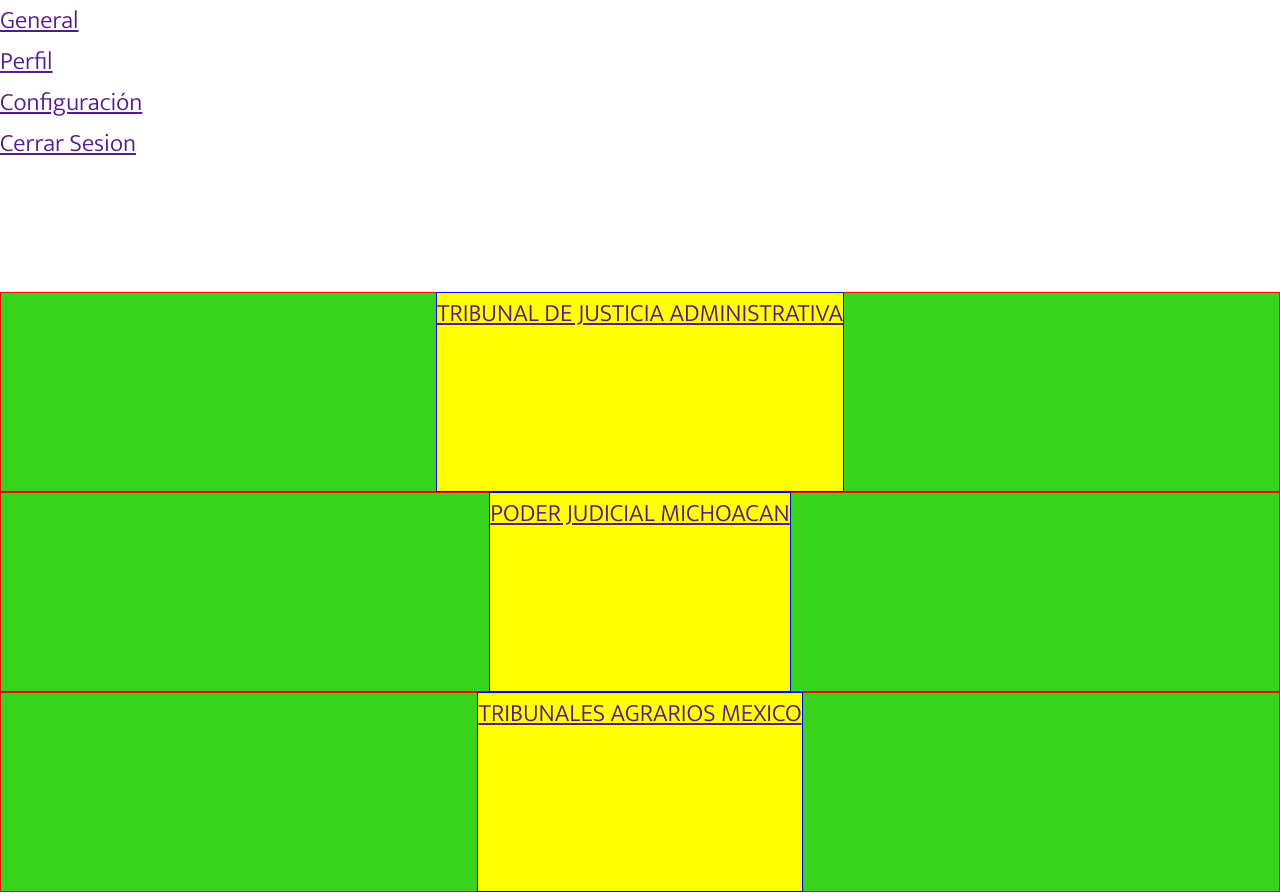
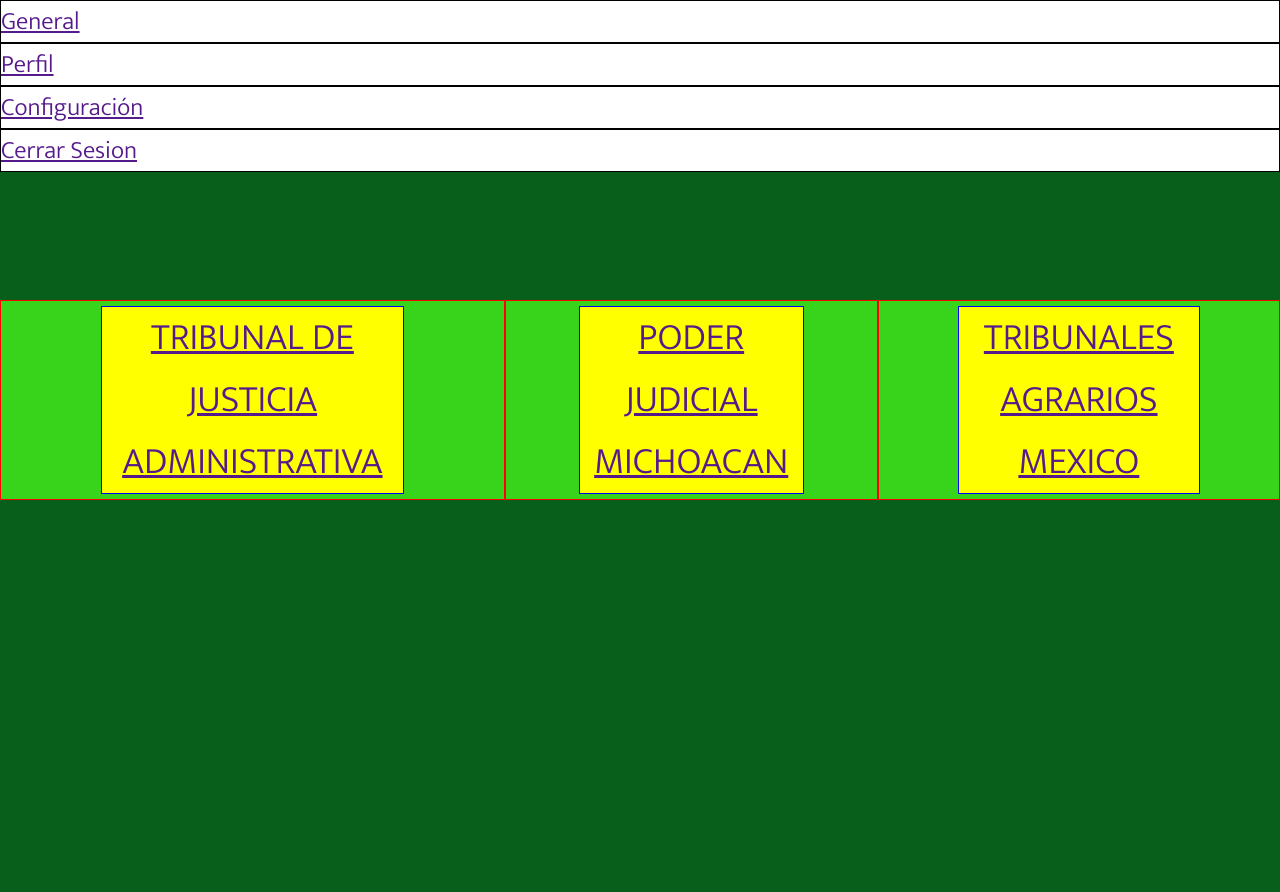
Before and after one commit to Johann41/GestorArchivosISMA, a Django app: page /home/ in a window 1280 px wide. After the commit the page ends 500 px from the top, so only its background shows below. Run offline with Django 4.2, Linux system fonts and the light colour scheme.

Commit message:
primer cambio nav home

```diff
--- a/static/css/home.css
+++ b/static/css/home.css
@@ -18,20 +18,37 @@
     writing-mode: horizontal-tb;
 }
 
+.menu__container ul {
+    background-color: white;
+    border: .5px solid black;
+}
+
 .navegadores__container p{
     writing-mode: vertical-tb;
     background-color: rgb(55, 212, 27);
     block-size: 200px;
-    display: flex;
+    display: inline-flex;
     align-items: center;
     justify-content: center;
+    flex-direction: column;
+}
+
+body{
+    background-color: rgb(8, 94, 27);
+}
+
+.navegadores__container{
+    display: flex;
+    justify-content: space-evenly;
 }
 
 .navegadores__container-item a{
+    position: static;
+    font-size: 1.5em;
     border: 1px solid blue;
-    writing-mode: vertical-tb;
     background-color: yellow;
-    align-items: center;
-    justify-content: center;
-    block-size: 200px;
+    display: flex;
+    text-align: center;
+    box-sizing: content-box;
+    width: 60%;
 }
```
Also changed, not shown: apps/templates/home/home.html (+12 -3 lines).
